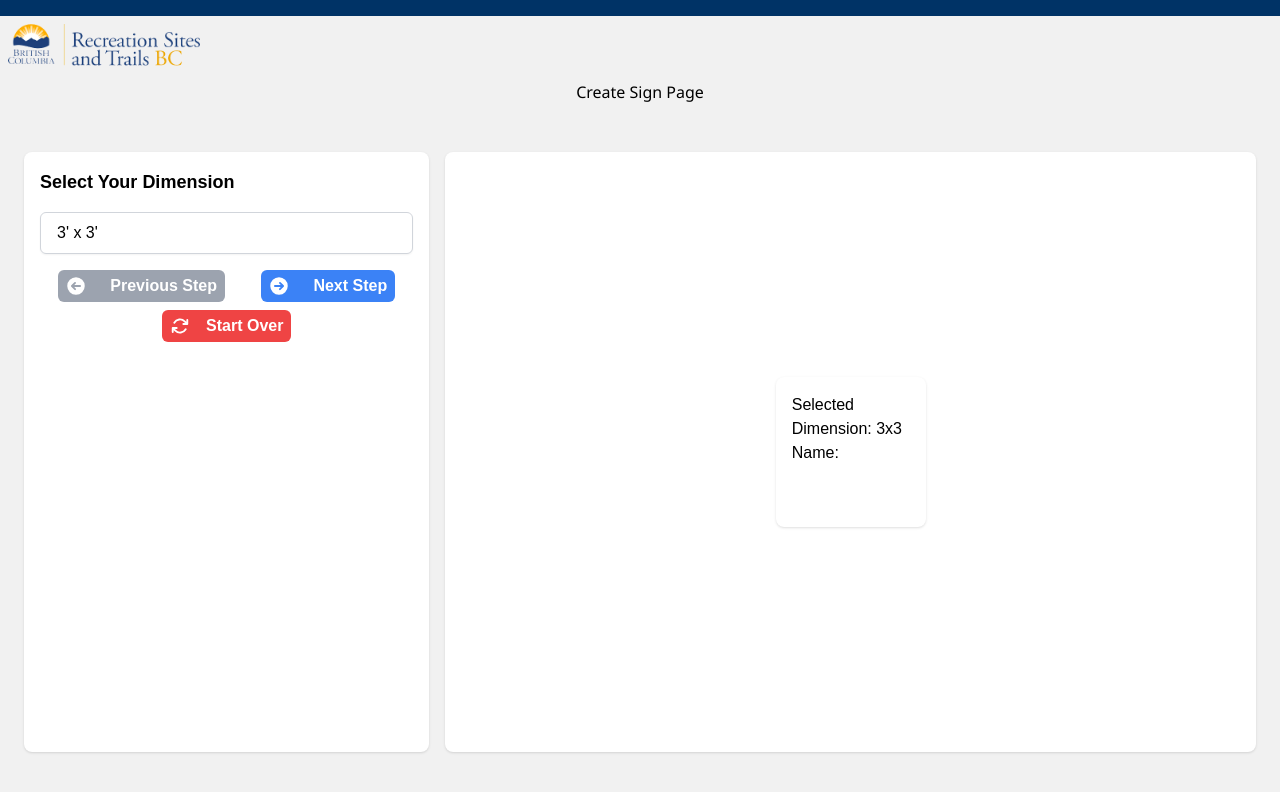
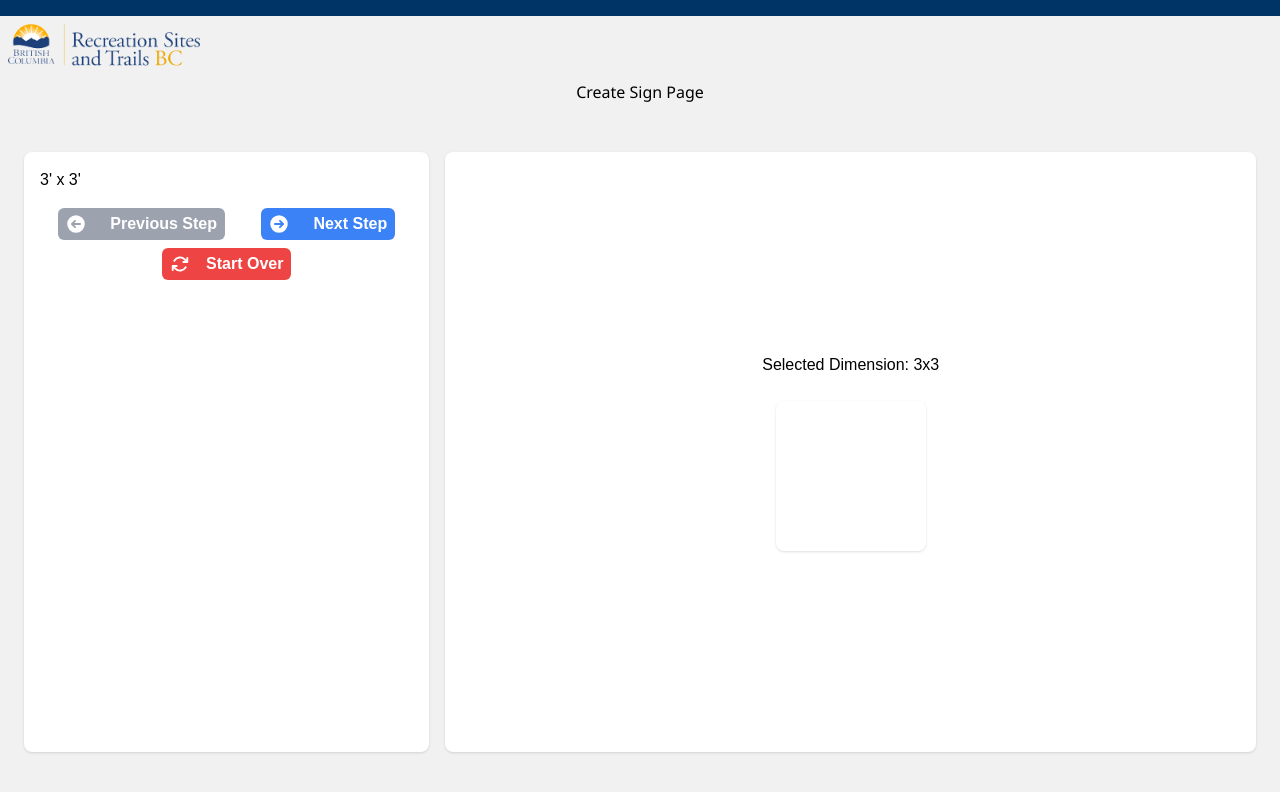
Before and after one commit to habitinc/BC-Trails-Next, a Next.js app: page /CreateSign in a window 1280 px wide. Shown: the top 792 px of the page. Built offline with nearby package versions, Linux system fonts and the light colour scheme.

Commit message:
Re-factor majority of code into separate components. Sign builder now tracks state of Sign object which can establish additional properties.

```diff
--- a/app/CreateSign/page.tsx
+++ b/app/CreateSign/page.tsx
@@ -9,7 +9,6 @@ import CustomButton from "@/components/CustomButton";
 const page = () => {
     return (
         <>
-            {/* <TopBar showLogo={true} /> */}
             <main className="flex min-h-screen flex-col items-center justify-center overflow-hidden" style={{ padding: '24px', width: '100vw' }}>
                 <div className="sign-builder w-full flex flex-col items-center justify-center">
 
--- a/components/CustomButton.tsx
+++ b/components/CustomButton.tsx
@@ -9,7 +9,7 @@ const CustomButton = ({
   handleClick,
   btnType = 'button',
   textStyles,
-  icon, // This is correctly set up to accept ReactNode
+  icon,
   isDisabled = false,
   href
 }: CustomButtonProps) => {
--- /dev/null
+++ b/components/DimensionSelector.tsx
@@ -0,0 +1,35 @@
+import React from 'react';
+import { Listbox } from '@headlessui/react';
+import { DimensionProps, DimensionSelectorProps } from '@/types'; // Adjust the import path as necessary
+
+const DimensionSelector: React.FC<DimensionSelectorProps> = ({
+    dimensions,
+    selectedDimension,
+    onSelectDimension,
+  }) => {
+
+  return (
+    <Listbox value={selectedDimension} onChange={onSelectDimension}>
+      <Listbox.Button className="listbox-button ...">
+        {selectedDimension?.title || "Select a dimension"}
+      </Listbox.Button>
+      <Listbox.Options className="...">
+        {dimensions.map((dimension) => (
+          <Listbox.Option
+            key={dimension.title}
+            value={dimension}
+            className={({ active, selected }) => `... ${active ? 'bg-indigo-100' : 'bg-white'} ${selected ? 'font-semibold' : 'font-normal'}`}
+          >
+            {({ selected }) => (
+              <span className={`${selected ? 'font-semibold' : 'font-normal'}`}>
+                {dimension.title}
+              </span>
+            )}
+          </Listbox.Option>
+        ))}
+      </Listbox.Options>
+    </Listbox>
+  );
+};
+
+export default DimensionSelector;
--- /dev/null
+++ b/components/NavigationButtons.tsx
@@ -0,0 +1,47 @@
+// NavigationButtons.tsx
+import React from 'react';
+import CustomButton from './CustomButton';
+import { ArrowLeftCircleIcon, ArrowRightCircleIcon, ArrowPathIcon } from '@heroicons/react/16/solid';
+
+interface NavigationButtonsProps {
+  handlePrevStep: () => void;
+  handleNextStep: () => void;
+  handleStartOver: () => void;
+  isPrevDisabled: boolean;
+  isNextDisabled: boolean;
+}
+
+const NavigationButtons: React.FC<NavigationButtonsProps> = ({
+  handlePrevStep,
+  handleNextStep,
+  handleStartOver,
+  isPrevDisabled,
+  isNextDisabled,
+}) => (
+  <div className="navigation-buttons mt-4 flex flex-col items-center gap-2">
+    <div className="flex justify-between w-full">
+      <CustomButton
+        title="Previous Step"
+        handleClick={handlePrevStep}
+        containerStyles="bg-gray-400 hover:bg-gray-300 text-white font-bold py-1 px-2 rounded-md flex items-center gap-4 mx-auto"
+        icon={<ArrowLeftCircleIcon className="w-5 h-5" />}
+        isDisabled={isPrevDisabled}
+      />
+      <CustomButton
+        title="Next Step"
+        handleClick={handleNextStep}
+        containerStyles="bg-blue-500 hover:bg-blue-600 text-white font-bold py-1 px-2 rounded-md flex items-center gap-4 mx-auto"
+        icon={<ArrowRightCircleIcon className="w-5 h-5" />}
+        isDisabled={isNextDisabled}
+      />
+    </div>
+    <CustomButton
+      title="Start Over"
+      handleClick={handleStartOver}
+      containerStyles="bg-red-500 hover:bg-red-600 text-white font-bold py-1 px-2 rounded-md flex items-center gap-2 mx-auto"
+      icon={<ArrowPathIcon className="w-5 h-5" />}
+    />
+  </div>
+);
+
+export default NavigationButtons;
--- a/components/SignBuilder.tsx
+++ b/components/SignBuilder.tsx
@@ -1,10 +1,11 @@
 "use client";
 
+// SignBuilder.tsx
 import React, { useState } from 'react';
-import { Listbox } from '@headlessui/react';
-import { SignPreview } from '.';
-import CustomButton from './CustomButton';
-import { DimensionProps } from '@/types';
+import DimensionSelector from './DimensionSelector';
+import { SignPreview, CustomButton, SignTitle, NavigationButtons } from '@/components';
+import StepHandler from './StepHandler';
+import { DimensionProps, SignProps } from '@/types';
 import { ArrowLeftCircleIcon, ArrowRightCircleIcon, ArrowPathIcon } from '@heroicons/react/16/solid';
 
 const dimensions: DimensionProps[] = [
@@ -12,20 +13,40 @@ const dimensions: DimensionProps[] = [
   { title: "8' x 4'", dimensions: "8x4" },
 ];
 
+
 const SignBuilder: React.FC = () => {
-  const [selectedDimension, setSelectedDimension] = useState<DimensionProps | null>(dimensions[0]);
-  const [name, setName] = useState('');
-  const [currentStep, setCurrentStep] = useState(0); // Step index to control the flow
+  // Initialize selectedDimension state
+
+  const [sign, setSign] = useState<SignProps>({ dimensions: dimensions[0].dimensions, name: '' });
+  const [currentStep, setCurrentStep] = useState(0);
+
+  const renderStepSummary = () => {
+    const summaries = [];
+
+    // Always show the dimension selection summary if past the first step
+    if (currentStep > 0) {
+      summaries.push(
+        <div key="dimension-summary" className="text-lg font-bold mb-2">
+          Dimensions: <span className="font-normal">{sign.dimensions}</span>
+        </div>
+      );
+    }
+
+    // Add more summaries for other steps as needed
+    // if (currentStep > N) { ... }
+
+    return summaries;
+  };
 
   const handleDimensionSelect = (dimension: DimensionProps) => {
-    setSelectedDimension(dimension);
-    // Do not automatically move to the next step
+    setSign({ ...sign, dimensions: dimension.dimensions });
   };
 
-  // Function updates to not change step on selection
- // Function updates to not change step on selection
+  const handleNameChange = (name: string) => {
+    setSign(prevSign => ({ ...prevSign, name }));
+  };
   const handleNextStep = () => {
-  if ((currentStep === 0 && selectedDimension) || (currentStep === 1 && name.trim() !== '')) {
+    if ((currentStep === 0 && sign.dimensions) || (currentStep === 1 && sign.name.trim() !== '')) {
       setCurrentStep(currentStep + 1);
     }
   };
@@ -38,92 +59,41 @@ const handlePrevStep = () => {
 
   const handleStartOver = () => {
     setCurrentStep(0);
-  setSelectedDimension(null);
-  setName('');
+    setSign({ dimensions: dimensions[0].dimensions, name: '' });
   };
 
-const isNextDisabled = currentStep === 0 && !selectedDimension || currentStep === 1 && name.trim() === '';
-
+  const isNextDisabled = (currentStep === 0 && !sign.dimensions) || (currentStep === 1 && sign.name.trim() === '');
 
   const renderStepContent = () => {
-    switch (currentStep) {
-      case 0:
     return (
       <>
-            <h2 className="text-lg font-semibold mb-4">Select Your Dimension</h2>
-            <Listbox value={selectedDimension} onChange={handleDimensionSelect}>
-              <Listbox.Button className="listbox-button bg-white border border-gray-300 rounded-md shadow-sm px-4 py-2 text-left cursor-default focus:outline-none focus:ring-2 focus:ring-indigo-500 focus:border-indigo-500 w-full">
-                {selectedDimension?.title || "Select a dimension"}
-              </Listbox.Button>
-              <Listbox.Options className="absolute z-10 mt-1 w-full max-w-xs bg-white shadow-lg max-h-60 rounded-md overflow-auto focus:outline-none">
-                {dimensions.map((dimension) => (
-                  <Listbox.Option
-                    key={dimension.title}
-                    value={dimension}
-                    className={({ active, selected }) => `cursor-pointer select-none relative py-2 pl-10 pr-4 ${active ? 'bg-indigo-100' : 'bg-white'} ${selected ? 'font-semibold' : 'font-normal'}`}
-                  >
-                    {({ selected }) => (
-                      <div className={`${selected ? 'font-semibold' : 'font-normal'}`}>
-                        {dimension.title}
-                      </div>
-                    )}
-                  </Listbox.Option>
-                ))}
-              </Listbox.Options>
-            </Listbox>
-          </>
-        );
-      case 1:
-        return (
-          <>
-            <h2 className="text-lg font-semibold mb-4">Enter Name</h2>
-            <input
-              type="text"
-              value={name}
-              onChange={(e) => setName(e.target.value)}
-              className="mt-1 p-2 w-full border border-gray-300 rounded-md shadow-sm"
-              placeholder="Name of the sign"
+        {renderStepSummary()}
+        <StepHandler
+          currentStep={currentStep}
+          handleDimensionSelect={handleDimensionSelect}
+          handleNameChange={handleNameChange}
+          dimensions={dimensions}
+          selectedDimension={dimensions.find(d => d.dimensions === sign.dimensions) || null}
+          name={sign.name}
         />
       </>
     );
-      default:
-        return null;
-    }
   };
 
   return (
     <div className="flex flex-col md:flex-row space-y-4 md:space-y-0 md:space-x-4 w-full mx-auto" style={{ width: '100%' }}>
       <div className="form-container w-full md:w-1/3 bg-white p-4 shadow rounded-lg overflow-hidden h-auto md:min-h-[600px]">
         {renderStepContent()}
-        <div className="navigation-buttons mt-4 flex flex-col items-center gap-2">
-          <div className="flex justify-between w-full">
-            <CustomButton
-              title="Previous Step"
-              handleClick={handlePrevStep}
-              containerStyles="bg-gray-400 hover:bg-gray-300 text-white font-bold py-1 px-2 rounded-md flex items-center gap-4 mx-auto"
-              icon={<ArrowLeftCircleIcon className="w-5 h-5" />}
-              isDisabled={currentStep === 0} // Disable if on the first step
-            />
-            <CustomButton
-              title="Next Step"
-              handleClick={handleNextStep}
-              containerStyles="bg-blue-500 hover:bg-blue-600 text-white font-bold py-1 px-2 rounded-md flex items-center gap-4 mx-auto"
-              icon={<ArrowRightCircleIcon className="w-5 h-5" />}
-              isDisabled={isNextDisabled} // Disable based on step validation
+        <NavigationButtons
+          handlePrevStep={handlePrevStep}
+          handleNextStep={handleNextStep}
+          handleStartOver={handleStartOver}
+          isPrevDisabled={currentStep === 0}
+          isNextDisabled={isNextDisabled}
         />
       </div>
-          <div>
-            <CustomButton
-              title="Start Over"
-              handleClick={handleStartOver}
-              containerStyles="bg-red-500 hover:bg-red-600 text-white font-bold py-1 px-2 rounded-md flex items-center gap-2 mx-auto"
-              icon={<ArrowPathIcon className="w-5 h-5" />}
-            />
-          </div>
-        </div>
-      </div>
       <div className="preview-container w-full md:w-2/3 bg-white p-4 shadow rounded-lg overflow-hidden flex justify-center items-center md:min-h-[600px]">
-        {selectedDimension && <SignPreview dimension={selectedDimension.dimensions} name={name} />}
+        <SignPreview dimension={sign.dimensions} name={sign.name} />
       </div>
     </div>
   );
--- a/components/SignPreview.tsx
+++ b/components/SignPreview.tsx
@@ -1,5 +1,3 @@
-import { DimensionProps } from '@/types';
-
 // SignPreview.tsx
 import React from 'react';
 
@@ -13,10 +11,13 @@ const SignPreview: React.FC<{ dimension: string; name: string }> = ({ dimension,
   const displayHeight = height * 50; // Example conversion to pixels
 
   return (
-    <div className="preview-box bg-white p-4 shadow rounded-lg" style={{ width: `${displayWidth}px`, height: `${displayHeight}px` }}>
-      <p>Selected Dimension: {dimension}</p>
-      <p>Name: {name}</p>
-      {/* You can add more visual representations of the sign here, based on the dimensions */}
+    <div className='flex flex-col items-center'>
+      <p className='mb-6'>Selected Dimension: {dimension}</p>
+      <div className="preview-box bg-white p-4 shadow rounded-lg" style={{ width: `${displayWidth}px`, height: `${displayHeight}px` }}>
+
+        <h1 className='text-center'>{name}</h1>
+        {/* You can add more visual representations of the sign here, based on the dimensions */}
+      </div>
     </div>
   );
 };
--- /dev/null
+++ b/components/SignTitle.tsx
@@ -0,0 +1,24 @@
+// SignTitle.tsx
+import React from 'react';
+
+interface SignTitleProps {
+  name: string;
+  setName: (name: string) => void; // Callback function to update the parent state
+}
+
+const SignTitle: React.FC<SignTitleProps> = ({ name, setName }) => {
+  return (
+    <>
+      <h2 className="text-lg font-semibold mb-4">Enter Name</h2>
+      <input
+        type="text"
+        value={name}
+        onChange={(e) => setName(e.target.value)}
+        className="mt-1 p-2 w-full border border-gray-300 rounded-md shadow-sm"
+        placeholder="Name of the sign"
+      />
+    </>
+  );
+};
+
+export default SignTitle;
--- /dev/null
+++ b/components/StepHandler.tsx
@@ -0,0 +1,45 @@
+// StepHandler.tsx
+import React from 'react';
+import DimensionSelector from './DimensionSelector';
+import SignTitle from './SignTitle';
+import { DimensionProps } from '@/types';
+
+interface StepHandlerProps {
+  currentStep: number;
+  handleDimensionSelect: (dimension: DimensionProps) => void;
+  handleNameChange: (name: string) => void;
+  dimensions: DimensionProps[];
+  selectedDimension: DimensionProps | null;
+  name: string;
+}
+
+const StepHandler: React.FC<StepHandlerProps> = ({
+  currentStep,
+  handleDimensionSelect,
+  handleNameChange,
+  dimensions,
+  selectedDimension,
+  name,
+}) => {
+  switch (currentStep) {
+    case 0:
+      return (
+        <DimensionSelector
+          dimensions={dimensions}
+          selectedDimension={selectedDimension}
+          onSelectDimension={handleDimensionSelect}
+        />
+      );
+    case 1:
+      return (
+        <SignTitle
+          name={name}
+          setName={handleNameChange}
+        />
+      );
+    default:
+      return null; // Or some default content
+  }
+};
+
+export default StepHandler;
--- a/components/index.ts
+++ b/components/index.ts
@@ -1,9 +1,15 @@
 import SignBuilder from "./SignBuilder"
 import SignPreview from "./SignPreview"
 import TopBar from "./TopBar"
+import CustomButton from "./CustomButton"
+import SignTitle from "./SignTitle"
+import NavigationButtons from "./NavigationButtons"
 
 export {
     SignBuilder,
     SignPreview,
     TopBar,
+    CustomButton,
+    SignTitle,
+    NavigationButtons
 }
```
Also changed, not shown: types/index.ts (+11 -0 lines). Lines whose indentation alone changed are shown as unchanged.
